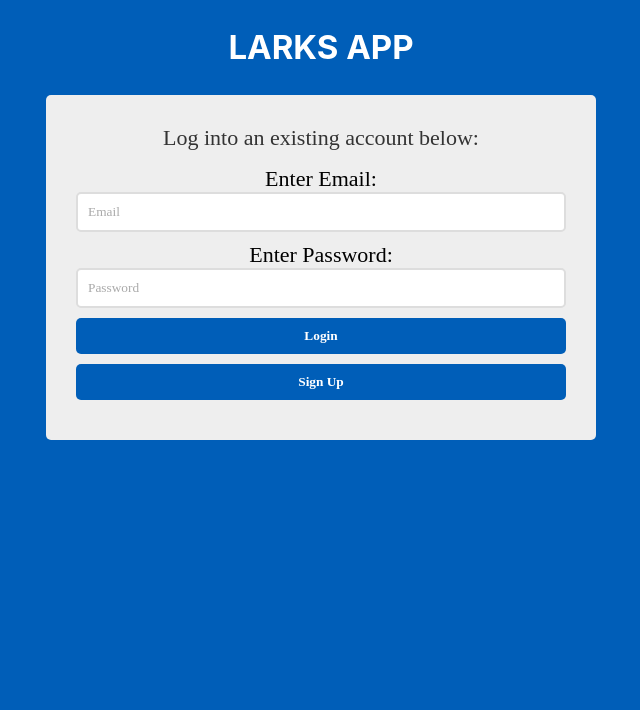
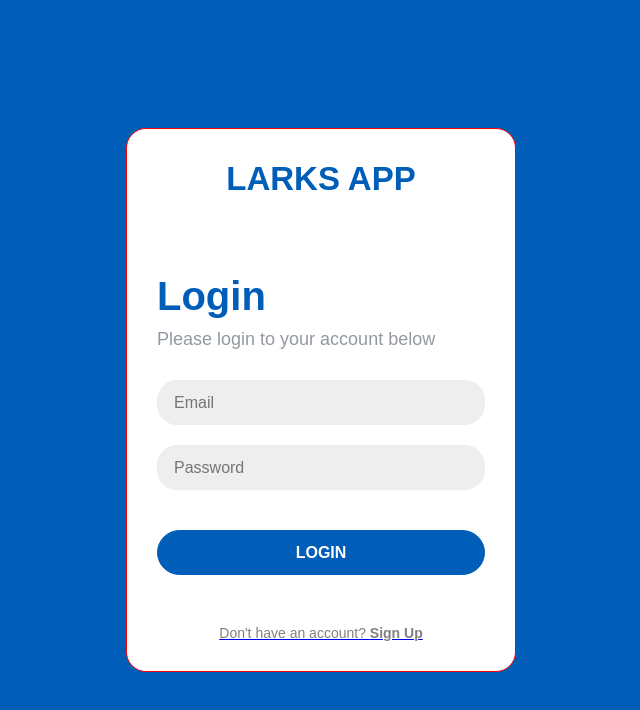
Before and after one commit to marilenaManoli/larks-depressiless, a React (Create React App) app: page / in a window 1280 px wide. Shown: the top 710 px of the page, without its empty margins (319-959 px from the left). Built offline with nearby package versions, Linux system fonts and the light colour scheme.

Commit message:
Styles for Login Completed

```diff
--- a/src/components/App/App.css
+++ b/src/components/App/App.css
@@ -1,3 +1,24 @@
+* {
+	margin: 0;
+	padding: 0;
+	box-sizing: border-box;
+	font-family:Arial, Helvetica, sans-serif;
+  }
+
+html{
+    width: 100%;
+    height: 100vh;
+
+}
+
+body{
+    /* display: flex; */
+    /* justify-content: center; */
+    width: 100%;
+    height: 10vh;
+}
+
+
 .App {
 	text-align: center;
 	background-color: #FFFFFF;
@@ -5,21 +26,31 @@
 }
 
 .App-unauthorised {
-	text-align: center;
+	/* text-align: center; */
+	display: flex;
+	flex-direction: column;
+	justify-content: center;
+	align-items: center;
 	background-color: #005eb8;
-	min-height: 100vh;
+	height: 100vh;
+	min-width: 320px;
+	/* border: 2px solid pink; */
+
 }
 
-.App-logo {
+/* .App-logo {
 	height: 40vmin;
 	pointer-events: none;
-}
+} */
 
-@media (prefers-reduced-motion: no-preference) {
+
+
+/* OLD REACT LOGO */
+/* @media (prefers-reduced-motion: no-preference) {
 	.App-logo {
 		animation: App-logo-spin infinite 20s linear;
 	}
-}
+} */
 
 .App-header-primary {
 	display: flex;
@@ -62,18 +93,18 @@
 	color: white;
 }
 
-.App-link {
+/* .App-link {
 	color: #61dafb;
-}
+} */
 
-@keyframes App-logo-spin {
+/* @keyframes App-logo-spin {
 	from {
 		transform: rotate(0deg);
 	}
 	to {
 		transform: rotate(360deg);
 	}
-}
+} */
 
 /* body {
 	background-color: green;
@@ -84,63 +115,115 @@
 	font-size: calc(3px + 2vmin);
 }
 
-.login-form,
-.login-form * {
-	box-sizing: border-box;
-	font-family: "Source Sans Pro";
+/***********************
+*** LOGIN PAGE
+*************************/
+.login-background{
+	max-width: 390px;
+	border: 1px solid red;
+	/* min-height: 80vh; */
+	border-radius: 20px;
+	background-color: white;
+	margin: 20px;
 }
 
-.login-form {
-	max-width: 550px;
-	margin: 0 auto;
-	border-radius: 5px;
-	overflow: hidden;
-	/* box-shadow: 0 0 15px rgba(0, 0, 0, 0.15); */
+
+/* .login-form,
+.login-form * {
+	font-family: "Source Sans Pro";
+	border: 1px solid red;
+} */
+
+.login-header{
+	display: flex;
+	flex-direction: column;
+	justify-content: center;
+	align-items: center;
+	height: 100px;
+	width: 100%;
+	/* border: 1px solid green; */
+
 }
 
-.login-form__title-box {
+.login-page-title{
+	color: #005eb8;
+}
+
+
+.login-form {
+	/* max-width: 550px; */
+	margin: 0 auto;
+	/* border-radius: 5px; */
+	overflow: hidden;
+	padding: 30px;
+	/* border: 1px solid pink; */
+}
+
+.login-form__content {
+
+	/* background: #eeeeee; */
+	/* max-height: 50%; */
+	/* border-radius: 10px; */
+}
+
+
+/* .login-form__title-box {
 	padding: 30px;
 	background: #005eb8;
 	text-align: center;
+	border: 1px solid green;
+} */
+
+.login-title{
+	font-size: 40px;
+	color:#005eb8;
+	margin: 15px 0px 10px 0px;
 }
 
-.login-form__content {
-	padding: 30px;
-	background: #eeeeee;
-	max-height: 50%;
+
+.login-subtitle {
+	margin-bottom: 20px;
+	/* text-align: center; */
+	color: #9398a2;
+	font-size: 18px;
 }
 
-.login-form__header {
-	margin-bottom: 15px;
-	text-align: center;
-	color: #333333;
-}
+
+
+
+
 
 .form-labels{
 	color: black;
 	text-align: left;
+	/* border: 1px solid blue; */
 }
 
-.login-form__input {
+
+.login-form-input {
 	width: 100%;
-	margin-bottom: 10px;
+	margin: 10px 0px;
 	padding: 10px;
-	border-radius: 5px;
-	border: 2px solid #dddddd;
-	background: #ffffff;
+	padding: 10px 10px 10px 16px;
+	border-radius: 20px;
+	border: 1px solid #eeeeee;
+	background: #eeeeee;
 	outline: none;
 	transition: border-color 0.5s;
+	height: 45px;
+	font-size: 16px;
 }
 
-.login-form__input:focus {
+.login-form-input:focus {
 	border-color: #005eb8;
 }
 
-.login-form__input::placeholder {
-	color: #aaaaaa;
+.login-form-input::placeholder {
+	/* color: #aaaaaa; */
+	/* margin-left: 50px; */
 }
 
-.login-form__button {
+/* .login-form__button {
 	padding: 10px;
 	color: #ffffff;
 	font-weight: bold;
@@ -148,21 +231,72 @@
 	width: 100%;
 	border: none;
 	outline: none;
-	border-radius: 5px;
+	border-radius: 20px;
 	cursor: pointer;
 	margin-bottom: 10px;
+
+} */
+
+
+/* Global Style for the button on teh login and signup pages */
+.authentication-button {
+	padding: 10px;
+	color: #ffffff;
+	font-weight: bold;
+	background: #005eb8;
+	width: 100%;
+	height: 45px;
+	border: 1px solid #005eb8;
+	border-radius: 40px;
+	cursor: pointer;
+	margin: 30px 0px;
+	font-size: 16px;
 }
 
-.login-form__links {
+.authentication-button:hover {
+	border: 2px solid #005eb8;
+	background-color: white;
+	color: #005eb8;
+	font-weight: bold;
+}
+
+.sigup-link-container {
+	display: flex;
+	flex-direction:column;
+	justify-content: end;
+	/* border:1px solid red; */
+	/* height: auto; */
+}
+
+.sigup-link {
+	font-size: 14px;
+	/* border: 1px solid blue; */
+	text-align: center;
+	color: gray;
+	margin: 20px 0px 0px 0px;
+}
+
+
+
+
+
+
+/* .login-form__links {
 	margin-top: 15px;
 	text-align: center;
-}
+} */
 
-.login-form__link {
+
+/* .login-form__link {
 	font-size: 0.9em;
 	color: #005eb8;
 	text-decoration: none;
-}
+} */
+
+
+
+
+
 
 #EnterText {
 	margin-bottom: 10px;
--- a/src/components/Login/Login.js
+++ b/src/components/Login/Login.js
@@ -75,60 +75,68 @@ function Login({ setToken }) {
 	// The Login form that is displayed to the user
 	return (
 		<div className="App-unauthorised">
+			<div className="login-background">
 				<div className="App-body">
-				<header className="App-header">
+					{/* LOGIN HEADER */}
+					<header className="login-header">
 						<nav className="navbar navbar-dark bg-dark" id="navbar">
-						{/* <a class="navbar-brand" href="#"></a> */}
-						<h1>LARKS APP</h1>
+							{/* <a className="navbar-brand" href="#"></a> */}
+							<h1 className="login-page-title">LARKS APP</h1>
 						</nav>
 					</header>
-				<div class="login-form">
-					<div class="login-form__content">
-						<div class="login-form__header">Log into an existing account below:</div>
-							<label for="login_email" className="form-labels">Enter Email:
-								<input data-cy="loginEmail" id="login_email" class="login-form__input" type="text" placeholder="Email" />
+
+					{/* LOGIN FORM */}
+					<div className="login-form">
+						<div>
+							<h2 className="login-title">Login</h2>
+							<p className="login-subtitle">Please login to your account below </p>
+						</div>
+
+						<label htmlFor="login_email" className="form-labels">
+							<input data-cy="loginEmail" id="login_email" className="login-form-input" type="text" placeholder="Email" />
 						</label>
 
-
-							<label for="login_password" className="form-labels"> Enter Password:</label>
+						<label htmlFor="login_password" className="form-labels"></label>
 						<input
 							id="login_password"
-									class="login-form__input"
+							className="login-form-input"
 							type="password"
 							placeholder="Password"
 							data-cy="loginPassword"
 						/>
-
-
-
 						<div>
 							<button
-								class="login-form__button"
+								className="authentication-button"
 								data-cy="loginBttn"
 								type="submit"
 								onClick={async () => {
 									await handleSubmit();
 								}}
 							>
-								Login
+								LOGIN
 							</button>
 						</div>
 
-						<Link to="/signup">
-							<button class="login-form__button" data-cy="signUpBttn"> Sign Up </button>
-						</Link>
+
 
 						{isFilled === false && (
-							<p data-cy="loginError" class="error-message">
+							<p data-cy="loginError" className="error-message">
 								Please enter a username and password
 							</p>
 						)}
 
 						{isValid === false && (
-							<p data-cy="loginError" class="error-message">
+							<p data-cy="loginError" className="error-message">
 								Your username or password is incorrect. Please try again.
 							</p>
 						)}
+
+						<div className="sigup-link-container">
+							<Link to="/signup">
+								<p className="sigup-link" data-cy="signUpBttn"> Don't have an account? <b>Sign Up</b>  </p>
+							</Link>
+						</div>
+
 					</div>
 				</div>
 			</div>
--- a/src/components/Shreyas/Shreyas.js
+++ b/src/components/Shreyas/Shreyas.js
@@ -16,6 +16,7 @@ class Shreyas extends Component {
 					<div className="webcam-capture-holder">
 						<p>Webcam capture below (to use flash please brighten your screen)</p>
 						<WebcamCapture />
+
 					</div>
 					<Link to="/home">
 						<button> Back </button>
--- a/src/components/SignUp/SignUp.js
+++ b/src/components/SignUp/SignUp.js
@@ -106,7 +106,7 @@ const SignUp = () => {
 							<button
 								data-cy="signUpBttn"
 								id="signup_button"
-								class="login-form__button"
+								class="authentication-button"
 								onClick={validateSignup}
 							>
 								Sign Up
```
Lines whose indentation alone changed are shown as unchanged.
